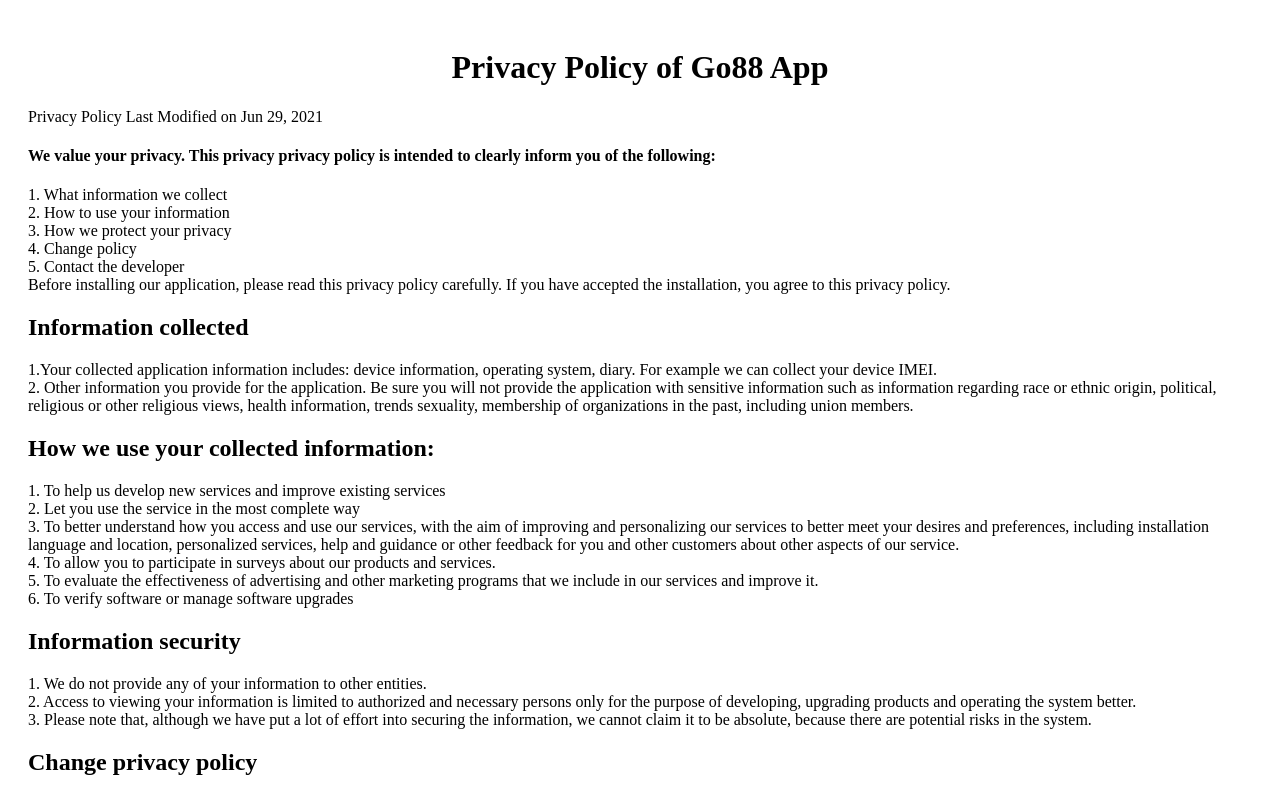
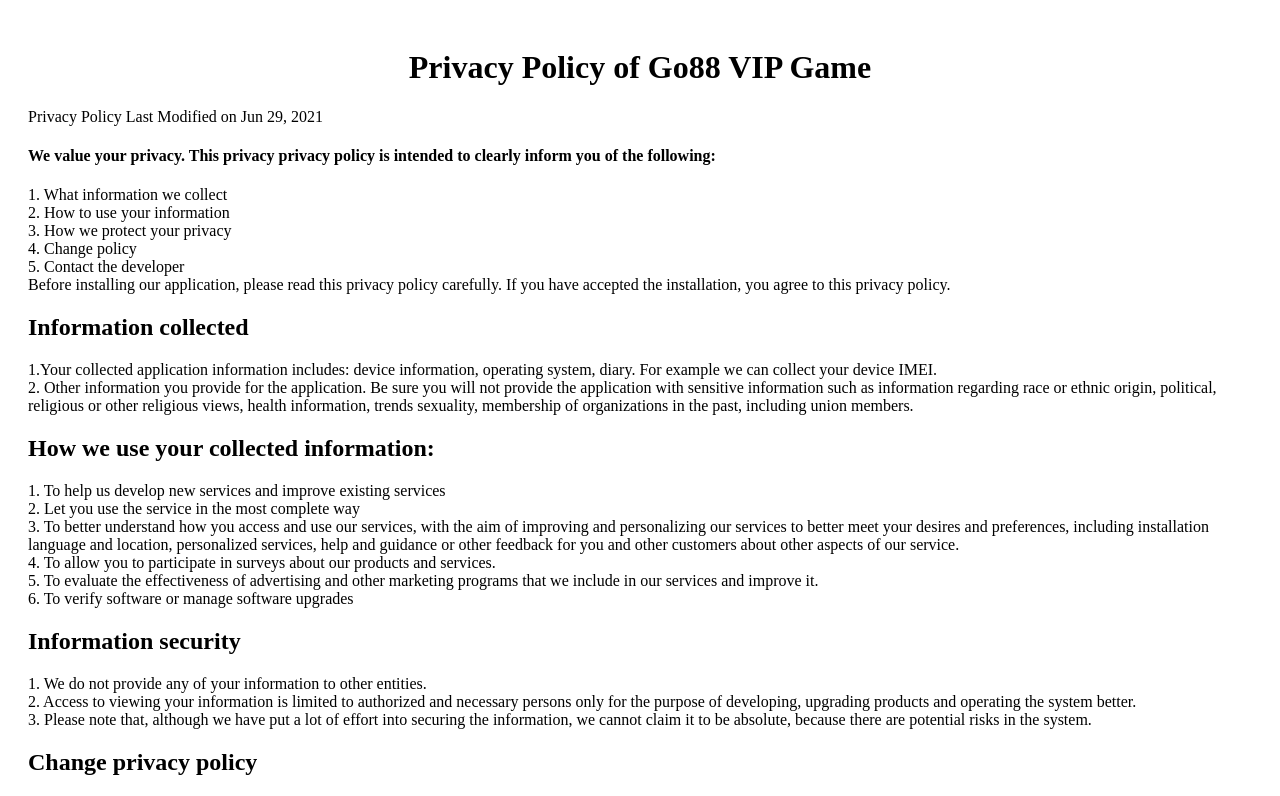
Before and after one commit to Kuzuki4799/Policy_Go88, a plain HTML site: page index.html in a window 1280 px wide. Shown: the top 796 px of the page. Drawn offline with Linux system fonts and the light colour scheme.

Commit message:
Update index.html

```diff
--- a/index.html
+++ b/index.html
@@ -6,7 +6,7 @@
 <link type="text/css" rel="stylesheet" charset="UTF-8" href="./index_files/translateelement.css"></head>
 <body>
 	<div id="content" style="padding:20px;">
-		<h1 style="text-align: center;">Privacy Policy of Go88 App</h1>
+		<h1 style="text-align: center;">Privacy Policy of Go88 VIP Game</h1>
 		<p>Privacy Policy Last Modified on Jun 29, 2021</p>
 		<h4>We value your privacy. This privacy privacy policy is intended to clearly inform you of the following:</h4>
 			1. What information we collect<br>
```
